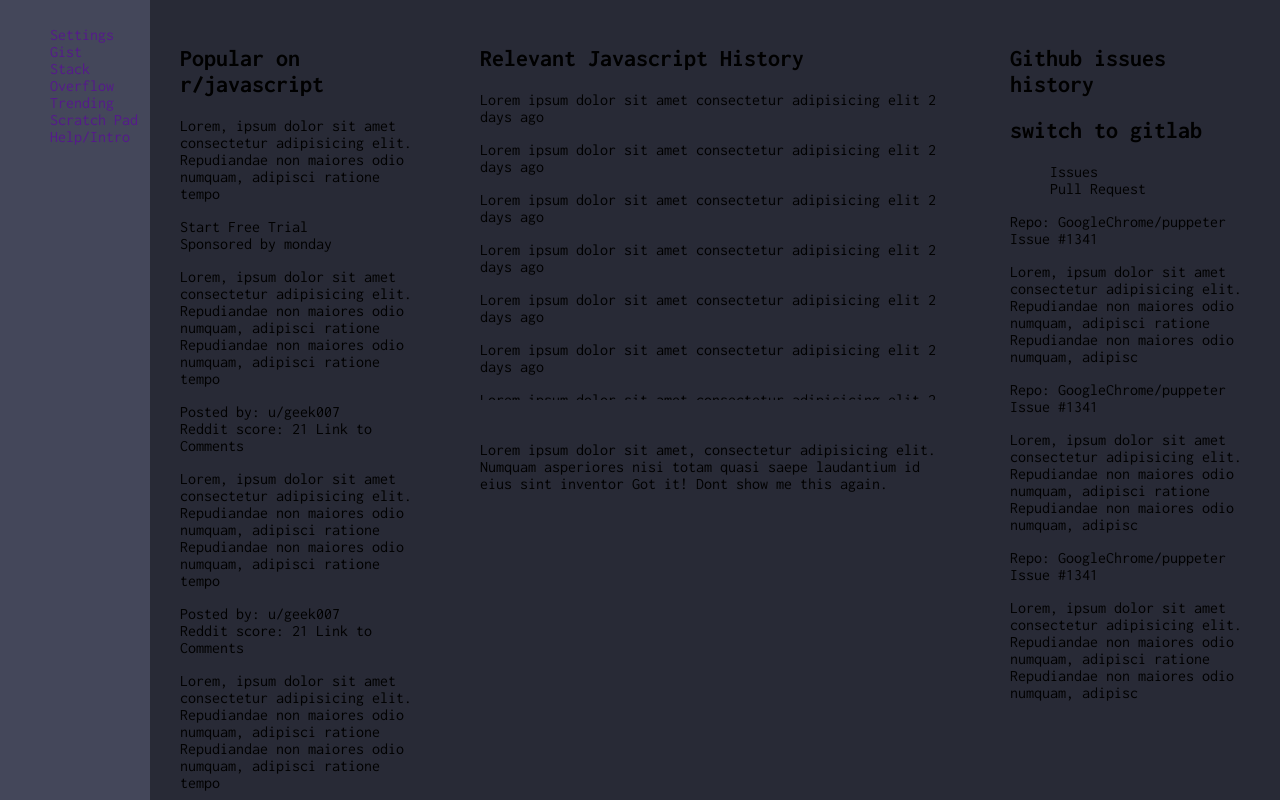
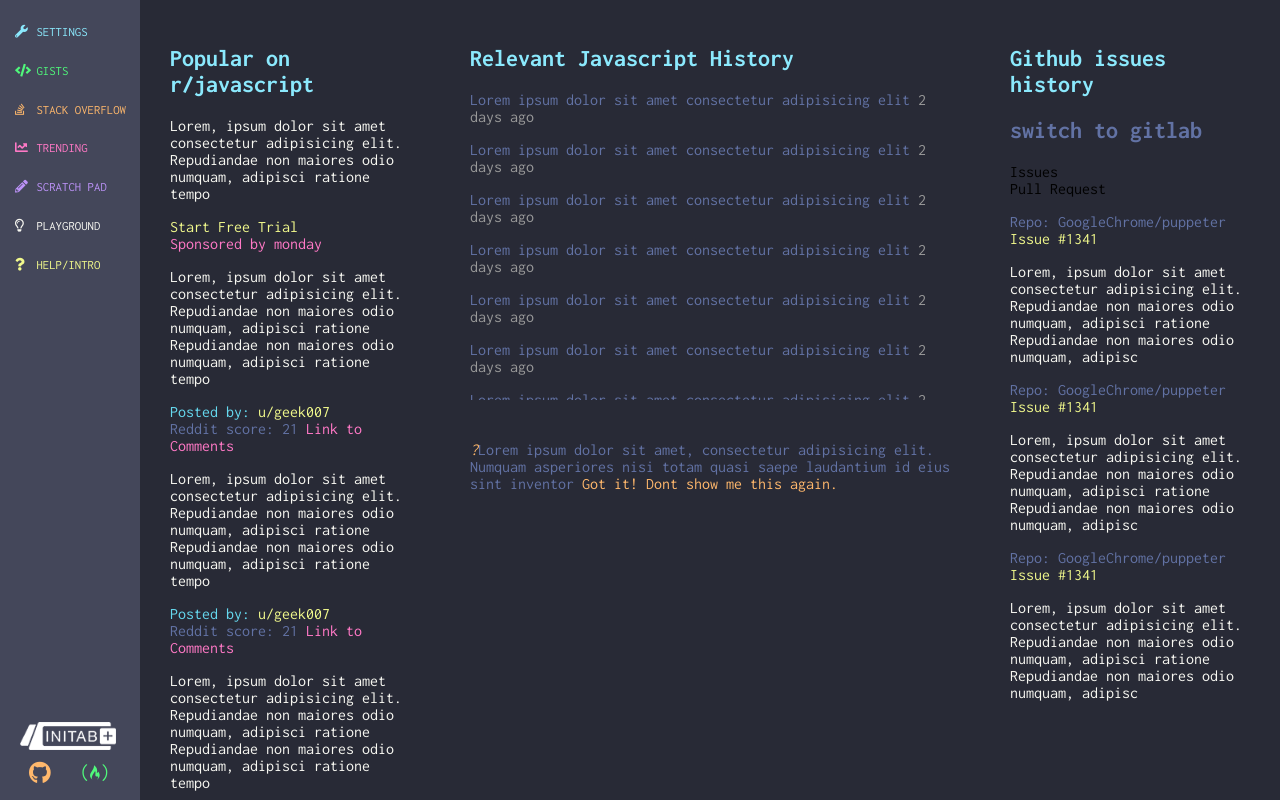
Before and after one commit to reedlex98/InitabCopy, a plain HTML site: page index.html in a window 1280 px wide. Drawn offline with Linux system fonts and the light colour scheme.

Commit message:
header section style finished

```diff
--- a/css/style.css
+++ b/css/style.css
@@ -3,8 +3,13 @@
     text-decoration: none;
     list-style: none;
 }
+a{
+    color: inherit;
+}
+
+/* global variables declaration */
 :root{
-    --header-width:150px;
+    --header-width:140px;
     --reddit-section-width: 300px;
     --github-section-width: 300px;
     --jshistory-section-width:1fr;
@@ -15,11 +20,56 @@
     --dark-blue: #6272a4;
     --green:#50f97b;
     --white:#f8f8f2;
+    --dark-purple:#44475a;
     --lightblue: #8be9fd;
     --purple: #bd93f9;
+    --gray:#999;
+    --orange: #ffb86c;
     --header-color:#44475a;
     --page-color: #282a36;
 }
+/* end of declaration */
+
+/* implementing color classes */
+
+.pink-text{
+    color: var(--pink)
+}
+.yellow-text{
+    color: var(--yellow)
+}
+.blue-text{
+    color: var(--blue)
+}
+.dark-blue-text{
+    color: var(--dark-blue)
+}
+.green-text{
+    color: var(--green)
+}
+.white-text, .main-text{
+    color: var(--white)
+}
+.dark-purple-text{
+    color: var(--dark-purple)
+}
+.light-blue-text{
+    color: var(--lightblue)
+}
+.purple-text{
+    color: var(--purple)
+}
+.gray-text, .post-date{
+    color: var(--gray)
+}
+.orange-text{
+    color: var(--orange);
+}
+
+/* color classes section end */
+
+
+/* page layout */
 body{
     padding: 0;
     margin: 0;
@@ -66,3 +116,50 @@
 .github-issues{
     grid-area: github-issues;
 }
+/* layout section end */
+
+/* header style */
+header{
+    text-transform: uppercase;
+    font-size: 0.8em;
+}
+header,nav, ul,li{
+    padding: 0;
+    margin: 0;
+}
+header{
+    padding: 25px 0;
+    padding-left: 15px;
+    display: flex;
+    flex-direction: column;
+    justify-content: space-between;
+}
+header nav ul li{
+    margin-bottom: 25px;
+}
+header i{
+    color: inherit;
+    width:15px;
+}
+.contact div, .contact ul{
+    width: 85%;
+}
+.contact div{
+    margin-left: 5px;
+}
+.contact div img{
+    max-width: 90%;
+}
+.contact ul{
+    margin-top:10px;
+    margin-bottom: -10px;
+    display: flex;
+    align-items: center;
+    justify-content: space-around;
+}
+.contact ul li{
+    display: inline-block;
+    font-size: 1.75em;
+    margin-right: 10px;
+}
+/* header section end */
--- a/index.html
+++ b/index.html
@@ -6,6 +6,8 @@
     <meta name="viewport" content="width=device-width, initial-scale=1.0">
     <meta http-equiv="X-UA-Compatible" content="ie=edge">
     <link href="https://fonts.googleapis.com/css?family=Inconsolata:400,700|Open+Sans:300,400,600,700" rel="stylesheet">
+    <link rel="stylesheet" href="https://use.fontawesome.com/releases/v5.8.2/css/all.css"
+        integrity="sha384-oS3vJWv+0UjzBfQzYUhtDYW+Pj2yciDJxpsK1OYPAYjqT085Qq/1cq5FLXAZQ7Ay" crossorigin="anonymous">
     <link rel="stylesheet" href="css/style.css">
     <title>Document</title>
 </head>
@@ -14,38 +16,30 @@
     <header>
         <nav>
             <ul>
-                <a href="">
-                    <li><i></i> Settings</li>
-                </a>
-                <a href="">
-                    <li><i></i> Gist</li>
-                </a>
-                <a href="">
-                    <li><i></i> Stack Overflow</li>
-                </a>
-                <a href="">
-                    <li><i></i> Trending</li>
-                </a>
-                <a href="">
-                    <li><i></i> Scratch Pad</li>
-                </a>
-                <a href="">
-                    <li><i></i> Help/Intro</li>
-                </a>
+                <li class="light-blue-text"><a href=""><i class="fas fa-wrench"></i> Settings</a></li>
+                <li class="green-text"> <a href=""><i class="fas fa-code"></i> Gists</a></li>
+                <li class="orange-text"> <a href=""><i class="fab fa-stack-overflow"></i> Stack Overflow</a></li>
+                <li class="pink-text"> <a href=""><i class="fas fa-chart-line"></i> Trending</a></li>
+                <li class="purple-text"> <a href=""><i class="fas fa-pencil-alt"></i> Scratch Pad</a></li>
+                <li class="white-text"> <a href=""><i class="far fa-lightbulb"></i> Playground</a></li>
+                <li class="yellow-text"> <a href=""><i class="fas fa-question"></i> Help/Intro</a></li>
             </ul>
         </nav>
         <div class="contact">
+            <div>
+                <a href="http://initab.com/" target="_blank">
+                    <img src="assets/initab-logo.png" alt="initablogo">
+                </a>
+            </div>
             <ul>
-                <li><i></i></li>
-                <li><i></i></li>
-                <li><i></i></li>
-                <li><i></i></li>
+                <li class="orange-text"><a href="https://github.com/reedlex98" target="_blank"><i class="fab fa-github"></i></a></li>
+                <li class="green-text"><a href="https://www.freecodecamp.org/reedlex98" target="_blank"><i class="fab fa-free-code-camp"></i></a></li>
             </ul>
         </div>
     </header>
 
     <section class="javascript-reddit">
-        <h1> Popular on r/javascript </h1>
+        <h1 class="light-blue-text"> Popular on r/javascript </h1>
         <div class="post-card">
             <p class="main-text">
                 Lorem, ipsum dolor sit amet consectetur adipisicing elit. Repudiandae non maiores odio numquam, adipisci
@@ -53,9 +47,9 @@
                 tempo
             </p>
             <p class="detail-text">
-                <span class="yellow-detail">Start Free Trial</span>
+                <span class="yellow-text">Start Free Trial</span>
                 <br>
-                <span class="purple-text">Sponsored by monday</span>
+                <span class="pink-text">Sponsored by monday</span>
             </p>
         </div>
 
@@ -67,9 +61,9 @@
                 tempo
             </p>
             <p class="detail-text">
-                <span class="blue-detail">Posted by: </span><span class="yellow-detail">u/geek007</span><br>
+                <span class="blue-text">Posted by: </span><span class="yellow-text">u/geek007</span><br>
                 <span class="dark-blue-text">Reddit score: 21</span>
-                <span class="purple-text">Link to Comments</span>
+                <span class="pink-text">Link to Comments</span>
             </p>
         </div>
 
@@ -81,9 +75,9 @@
                 tempo
             </p>
             <p class="detail-text">
-                <span class="blue-detail">Posted by: </span><span class="yellow-detail">u/geek007</span><br>
+                <span class="blue-text">Posted by: </span><span class="yellow-text">u/geek007</span><br>
                 <span class="dark-blue-text">Reddit score: 21</span>
-                <span class="purple-text">Link to Comments</span>
+                <span class="pink-text">Link to Comments</span>
             </p>
         </div>
 
@@ -95,15 +89,15 @@
                 tempo
             </p>
             <p class="detail-text">
-                <span class="blue-detail">Posted by: </span><span class="yellow-detail">u/geek007</span><br>
+                <span class="blue-text">Posted by: </span><span class="yellow-text">u/geek007</span><br>
                 <span class="dark-blue-text">Reddit score: 21</span>
-                <span class="purple-text">Link to Comments</span>
+                <span class="pink-text">Link to Comments</span>
             </p>
         </div>
     </section>
 
     <section class="javascript-history">
-        <h1>Relevant Javascript History</h1>
+        <h1 class="light-blue-text">Relevant Javascript History</h1>
         <p>
             <i></i><span class="dark-blue-text">Lorem ipsum dolor sit amet consectetur adipisicing elit</span><span
                 class="post-date"> 2 days ago </span>
@@ -157,15 +151,15 @@
         <div class="clock-display">
 
         </div>
-        <p class="custom-link-info">
-            <span class="orange-text"> <i></i></span>Lorem ipsum dolor sit amet, consectetur adipisicing elit. Numquam
+        <p class="custom-link-info dark-blue-text">
+            <span class="orange-text"><i>?</i></span>Lorem ipsum dolor sit amet, consectetur adipisicing elit. Numquam
             asperiores nisi totam quasi saepe laudantium id eius sint inventor
             <span class="orange-text"><i></i>Got it! Dont show me this again.</span>
         </p>
     </section>
     <section class="github-issues">
-        <h1>Github issues history</h1>
-        <h2>switch to gitlab</h2>
+        <h1 class="light-blue-text">Github issues history</h1>
+        <h2 class="dark-blue-text">switch to gitlab</h2>
         <ul>
             <li>Issues</li>
             <li>Pull Request</li>
@@ -202,4 +196,5 @@
         </div>
     </section>
 </body>
+
 </html>
```
Also changed, not shown: assets/initab-logo.png (added).
